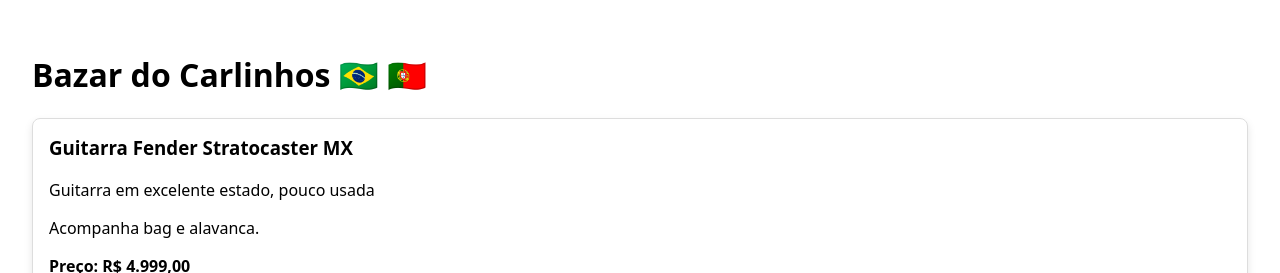
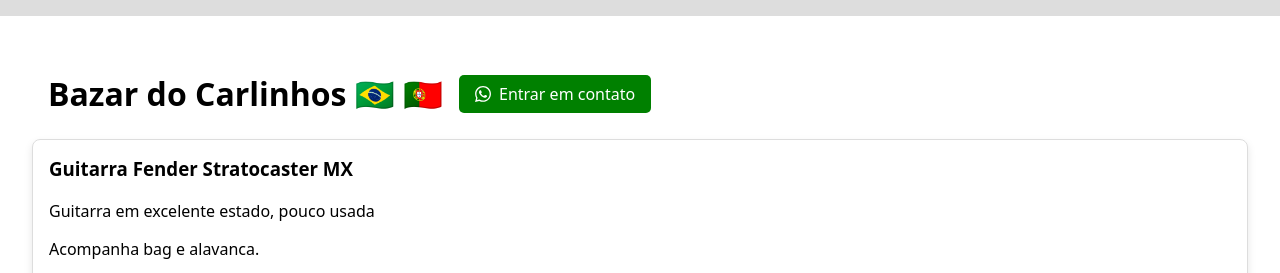
Before and after one commit to carloseustaquio/my-items-store, an Astro site: page / in a window 1280 px wide. Shown: the top 273 px of the page. Built offline with nearby package versions, Linux system fonts and the light colour scheme; Astro itself is replaced by a stand-in of ours.

Commit message:
add contact button on header and footer

```diff
--- /dev/null
+++ b/src/components/ContactBtn.css
@@ -0,0 +1,16 @@
+.contact {
+	background-color: green;
+	color: white;
+	border-radius: 5px;
+	padding: 0.5rem 1rem;
+	text-decoration: none;
+	height: fit-content;
+	width: fit-content;
+	display: flex;
+	align-items: center;
+	gap: 0.5rem;
+}
+
+.contact:hover {
+	background-color: darkgreen;
+}
--- /dev/null
+++ b/src/components/ContactBtn.tsx
@@ -0,0 +1,10 @@
+import "./ContactBtn.css";
+
+export const ContactBtn = () => {
+	return (
+		<a className="contact" target="_blank" href="https://wa.me/5571999811530?text=Ol%C3%A1%21+Tenho+interesse+nos+instrumentos+%C3%A0+venda%21">
+			<svg xmlns="http://www.w3.org/2000/svg" width="16" height="16" viewBox="0 0 24 24"><path fill="#fff" d="M.057 24l1.687-6.163c-1.041-1.804-1.588-3.849-1.587-5.946.003-6.556 5.338-11.891 11.893-11.891 3.181.001 6.167 1.24 8.413 3.488 2.245 2.248 3.481 5.236 3.48 8.414-.003 6.557-5.338 11.892-11.893 11.892-1.99-.001-3.951-.5-5.688-1.448l-6.305 1.654zm6.597-3.807c1.676.995 3.276 1.591 5.392 1.592 5.448 0 9.886-4.434 9.889-9.885.002-5.462-4.415-9.89-9.881-9.892-5.452 0-9.887 4.434-9.889 9.884-.001 2.225.651 3.891 1.746 5.634l-.999 3.648 3.742-.981zm11.387-5.464c-.074-.124-.272-.198-.57-.347-.297-.149-1.758-.868-2.031-.967-.272-.099-.47-.149-.669.149-.198.297-.768.967-.941 1.165-.173.198-.347.223-.644.074-.297-.149-1.255-.462-2.39-1.475-.883-.788-1.48-1.761-1.653-2.059-.173-.297-.018-.458.13-.606.134-.133.297-.347.446-.521.151-.172.2-.296.3-.495.099-.198.05-.372-.025-.521-.075-.148-.669-1.611-.916-2.206-.242-.579-.487-.501-.669-.51l-.57-.01c-.198 0-.52.074-.792.372s-1.04 1.016-1.04 2.479 1.065 2.876 1.213 3.074c.149.198 2.095 3.2 5.076 4.487.709.306 1.263.489 1.694.626.712.226 1.36.194 1.872.118.571-.085 1.758-.719 2.006-1.413.248-.695.248-1.29.173-1.414z"/></svg>
+			Entrar em contato
+		</a>
+	);
+};
--- a/src/pages/index.astro
+++ b/src/pages/index.astro
@@ -1,5 +1,6 @@
 ---
 // Component Imports
+import { ContactBtn } from '../components/ContactBtn';
 import Item from '../components/Item';
 import products from '../data/items.json';
 
@@ -13,28 +14,56 @@
 		<meta name="viewport" content="width=device-width" />
 		<meta name="generator" content={Astro.generator} />
 		<link rel="icon" type="image/svg+xml" href="/favicon.svg" />
+		<title>Bazar do Carlinhos</title>
 		<style>
 			html,
 			body {
 				font-family: system-ui;
 				margin: 0;
 			}
+
 			body {
 				padding: 1rem;
+				border-bottom: solid 16px #ddd;
+				border-top: solid 16px #ddd;
 			}
 
+			h1 {
+				margin: 0;
+			}
+
+			header {
+				display: flex;
+				align-items: center;
+				padding: 0 1rem;
+				gap: 1rem;
+				flex-wrap: wrap;
+				margin: 1.5rem 0;
+			}
 			@media screen and (min-width: 600px) {
 				body {
 					padding: 2rem;
 				}
 			}
+
+			footer {
+				display: flex;
+				justify-content: center;
+				align-items: center;
+				height: 120px;
+			}
 		</style>
 	</head>
 	<body>
 		<main>
-			<h1>Bazar do Carlinhos
-				🇧🇷	🇵🇹</h1>
+			<header>
+				<h1>Bazar do Carlinhos	🇧🇷	🇵🇹</h1>
+				<ContactBtn />
+			</header>
 			{products.map(p => <Item item={p} client:load />)}
+			<footer>
+				<ContactBtn />
+			</footer>
 		</main>
 		<div id="modal-root"></div>
 	</body>
```
